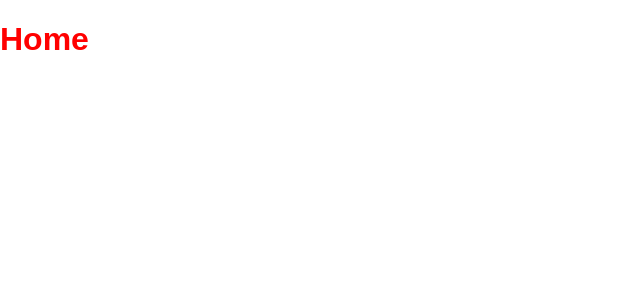
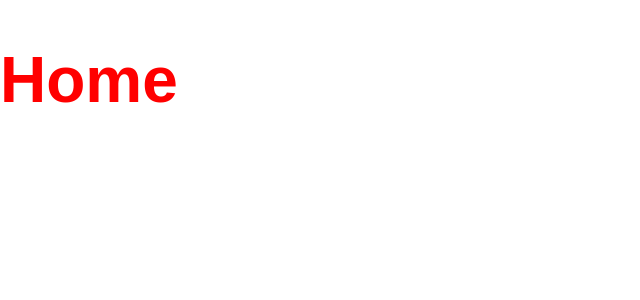
Before and after one commit to fullstackenviormentss/l2020, a Jekyll site: the page built from index.html, in a window 1280 px wide. Shown: the top 300 px of the page, without its empty margins (0-640 px from the left). Built offline with Jekyll 4.4.1, drawn with Linux system fonts in a browser that asks for light colours.

Commit message:
Import sass files to main sass file

```diff
--- a/css/style.scss
+++ b/css/style.scss
@@ -1,5 +1,6 @@
 ---
 ---
+@import "base.scss";
 body{
 	color:red;
 }
```
